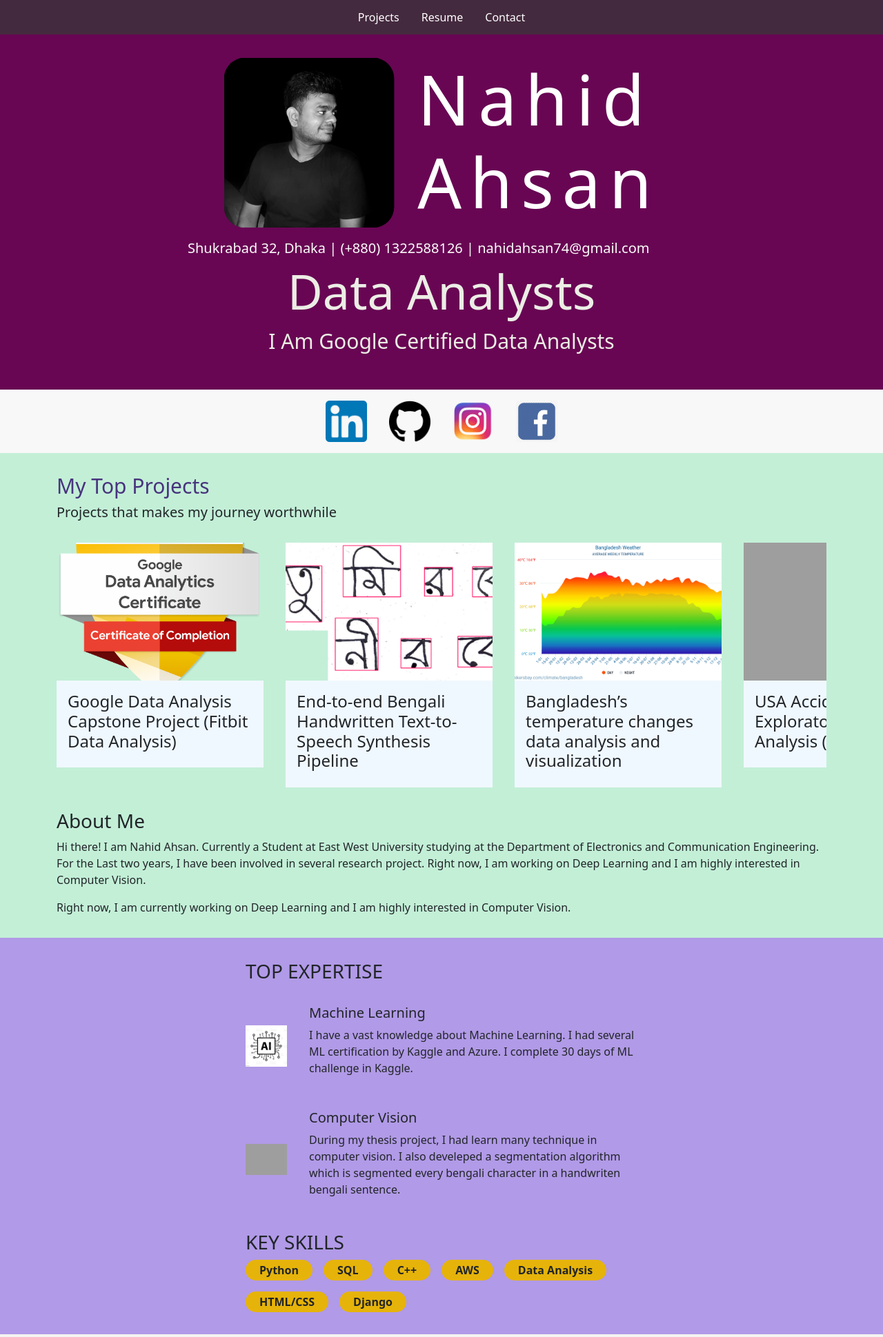
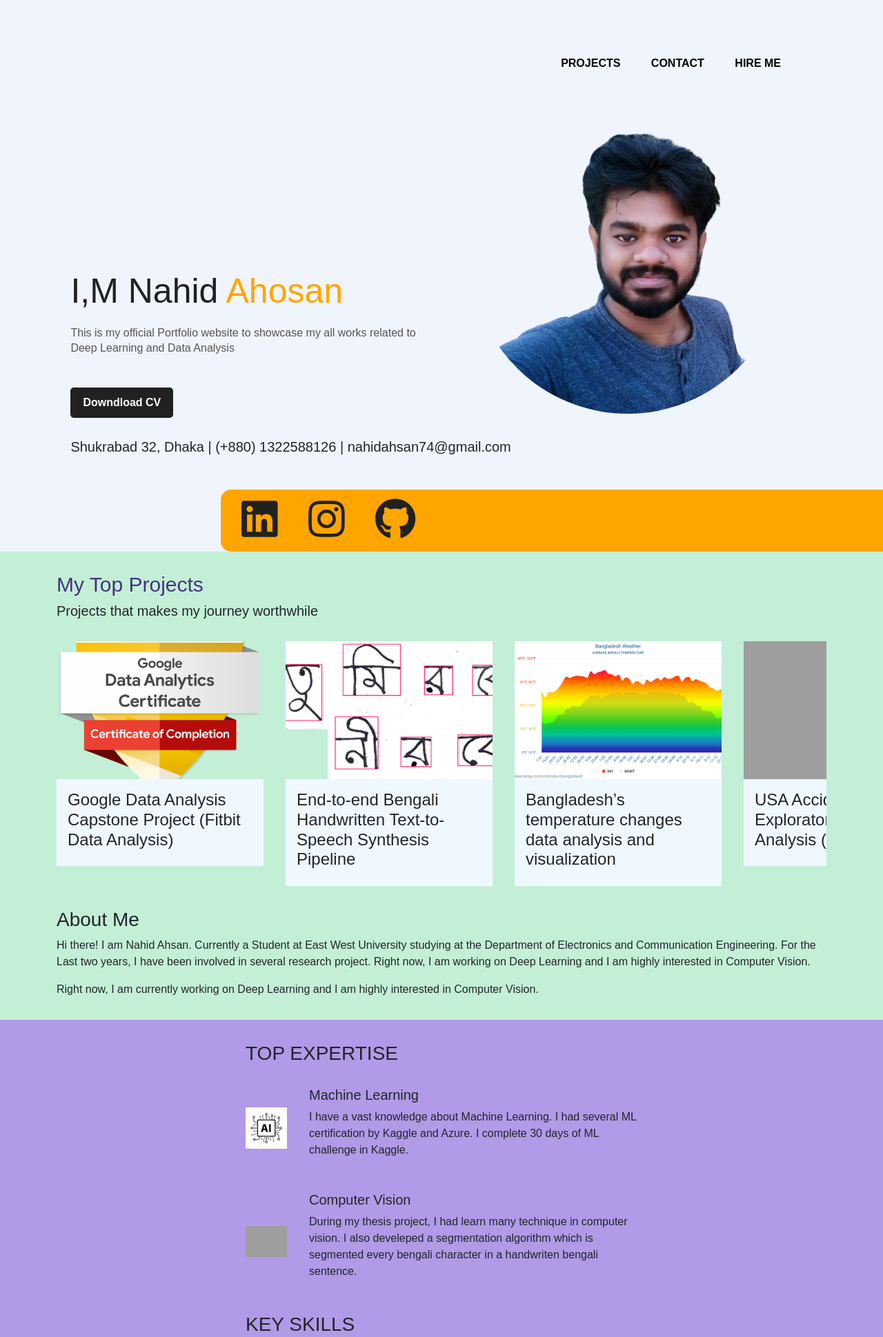
Before and after one commit to Nahid-Ahsan/Nahid_Portfolio, a Django app: page / in a window 1280 px wide. Shown: the top 1939 px of the page at 69% size. Run offline with Django 3.2, Linux system fonts and the light colour scheme; data comes from the database, SQL or seed files in the repository; both versions use the stored data as it was after the commit; some libraries are stand-ins or nearby versions; grey boxes are pictures that could not be loaded.

Commit message:
UI Update

```diff
--- a/base/templates/base/home.html
+++ b/base/templates/base/home.html
@@ -7,10 +7,10 @@
 
 
 <section class="hero">
-    <div class="hero-content">
+    <!-- <div class="hero-content">
         <div class="hero-content-intro">
             <img id='profile_pic' src="{% static 'images/dp_image.jpg' %}">
-            <h1 class= "intro--name"> Nahid <br> Ahsan </h1>
+            <h1 class= "intro--name">Nahid <br> Ahosan </h1>
 
         </div>
         <div class=subheading mb-5>
@@ -18,20 +18,49 @@
         </div>
 
         <div class="hero-content-subheadline">
-            <h3 class="description">Data Analysts</h3>
+            <h3 class="description">Data Analyst</h3>
             <p class="slogan">I Am Google Certified Data Analysts</p>
         </div>
+    </div> -->
+    <div class="hero">
+        <nav>
+            <img src="{% static 'images/logo.gif' %}" class="logo">
+            <ul>
+                <li><a href="{% url 'home' %}">PROJECTS</a></li>
+                <li><a href="{% url 'contact'%}">CONTACT</a></li>
+                {% if request.user.is_authenticated %}
+                <li><a href="{% url 'inbox' %}">INBOX</a></li>
+                <li><a href="{% url 'add-project' %}">ADD PROJECT</a></li>
+                <li><a href="{% url 'add-skill' %}">ADD SKILL</a></li>
+                {% endif %}
+                <li><a href="#">HIRE ME</a></li>
+
+            </ul>
+        </nav>
+        <div class="detel">
+            <h1>I,M Nahid <span>Ahosan</span></h1>
+            <p>This is my official Portfolio website to showcase my
+                all works related to <br> Deep Learning and Data Analysis </p>
+            <a href="{% static 'pdf/Nahid_Ahosan_CV.pdf' %}">Downdload CV</a>
+            <h5>Shukrabad 32, Dhaka | (+880) 1322588126 | nahidahsan74@gmail.com</h5>
+        </div>
+        <div class="images">
+            <!-- <img src="images/shape.png" class="shape"> -->
+            <img src="{% static 'images/nahid_dpp.png' %}" class="nahid">
+
+        </div>
+
+        <div class="social">
+
+            <a href="https://www.linkedin.com/in/md-nahid-ahosan-57a1b3140/"><i class="fab fa-linkedin"></i></a>
+            <a href="https://www.instagram.com/__n_.ahsan/"><i class="fab fa-instagram"></i></a>
+            <a href="https://github.com/Nahid-Ahsan"><i class="fab fa-github"></i></a>
+
+        </div>
     </div>
+
 </section>
 
-<section class="social">
-    <div class="social-link">
-        <a href="https://www.linkedin.com/in/md-nahid-ahosan-57a1b3140/"> <img id='linkedin' src="{% static 'images/linked.png' %}"></a>
-        <a href="https://github.com/Nahid-Ahsan"> <img id='git' src="{% static 'images/git.png' %}"></a>
-        <a href="https://www.instagram.com/__n_.ahsan/"> <img id='instagram' src="{% static 'images/instagram.png' %}"></a>
-        <a href="https://www.facebook.com/profile.php?id=100007224782130"> <img id='fb' src="{% static 'images/fb.png' %}"></a>
-    </div>
-</section>
 
 <section class="container">
 
@@ -139,7 +168,7 @@
 
 </section>
 
-<section class="section-1">
+<!-- <section class="section-1">
     <div class="container">
         <h3>GET IN TOUCH</h3>
         <form class="contact-form" method="POST">
@@ -161,7 +190,7 @@
 
     </div>
 
-</section>
+</section> -->
 
 
 {% endblock content %}
--- a/base/templates/base/main.html
+++ b/base/templates/base/main.html
@@ -9,6 +9,8 @@
         <link href="https://cdn.jsdelivr.net/npm/bootstrap@5.1.3/dist/css/bootstrap.min.css" rel="stylesheet"
         integrity="sha384-1BmE4kWBq78iYhFldvKuhfTAU6auU8tT94WrHftjDbrCEXSU1oBoqyl2QvZ6jIW3" crossorigin="anonymous">
         <link rel="stylesheet" type="text/css" media="screen" href="{% static 'styles/main.css' %} ">
+        <link rel="stylesheet" href="https://cdnjs.cloudflare.com/ajax/libs/font-awesome/5.15.3/css/all.min.css" integrity="sha512-iBBXm8fW90+nuLcSKlbmrPcLa0OT92xO1BIsZ+ywDWZCvqsWgccV3gFoRBv0z+8dLJgyAHIhR35VZc2oM/gI1w==" crossorigin="anonymous" referrerpolicy="no-referrer" />
+
     </head>
     <body>
 
--- a/base/templates/base/navbar.html
+++ b/base/templates/base/navbar.html
@@ -1,6 +1,6 @@
 
 
-<section class = "navigation-bar">
+<!-- <section class = "navigation-bar">
 
 
 
@@ -29,4 +29,5 @@
         </a>
         {% endif %}
 
-</section>
+
+</section> -->
--- a/base/urls.py
+++ b/base/urls.py
@@ -16,4 +16,8 @@ urlpatterns = [
     path('add-skill/',views.addSkill, name="add-skill"),
     path('add-endorsement/',views.addEndorsement, name="add-endorsement"),
 
+    path('contact/',views.contactPage, name="contact"),
+
+
+
 ]
--- a/base/views.py
+++ b/base/views.py
@@ -21,6 +21,17 @@ def homePage(request):
     context = {'projects': projects, 'skills': skills,
                 'detailedSkills': detailedSkills, 'form': form, 'endorsements': endorsements}
     return render(request, 'base/home.html',context)
+
+def contactPage(request):
+    form = MessageForm()
+
+    if request.method == 'POST':
+        form = MessageForm(request.POST)
+        if form.is_valid():
+            form.save()
+            messages.success(request, 'Your message was successfully sent')
+    context = {'form': form}
+    return render(request, 'base/contact.html',context)
 
 
 def projectPage(request, pk):
--- a/static/styles/main.css
+++ b/static/styles/main.css
@@ -1,6 +1,9 @@
+*{
+    font-family: sans-serif;
+}
 .navigation-bar{
-    background-color: #442a3e;
-    height: 50px;
+    background-color: #eff4fd;
+    height: 0px;
     display: flex;
     justify-content: center;
     align-items: center;
@@ -17,61 +20,151 @@
 }
 
 .hero{
-    background-color: #680653;
+    /* background-color: #680653;
     min-height: 50vh;
-    color: rgb(236, 238, 229);
+    color: rgb(236, 238, 229); */
+
+    position: relative;
+    width: 100%;
+    min-height: 100vh;
+    background: #eff4fd;
+    position: relative;
+
+}
+nav{
+    display: flex;
+    width: 80%;
+    margin: auto;
+    align-items: center;
+    justify-content: space-between;
 
 }
 
-#profile_pic{
+.logo{
+    width: 200px;
+    cursor: pointer;
+}
+
+nav ul li {
+    display: inline-block;
+    list-style: none;
+    margin: 10px 20px;
+}
+
+nav ul li a{
+    text-decoration: none;
+    color: #000;
+    font-weight: bold;
+}
+
+
+nav ul li a:hover{
+    color: red;
+}
+
+
+
+.detel{
+    margin-left: 8%;
+    margin-top: 15%;
+}
+
+.detel h1{
+    font-size: 50px;
+    color: #212121;
+    margin-bottom: 20px;
+}
+
+span{
+    color: orange;
+
+}
+
+.detel p{
+    color: #555;
+    line-height: 22px;
+
+}
+
+.detel a{
+    background: #212121;
+    padding: 10px 18px;
+    text-decoration: none;
+    font-weight: bold;
+    color: #fff;
+    display: inline-block;
+    margin: 30px 0;
+    border-radius: 5px;
+}
+
+.images{
+    width: 450px;
+    height: 500px;
+    position: absolute;
+    bottom: 0;
+    right: 100px;
+
+}
+
+.nahid{
+    border-radius: 50%;
+}
+
+.images img{
+    height: 90%;
+    position: absolute;
+    left: 50%;
+    bottom: 40%;
+    transform: translateX(-60%);
+    transition: bottom 1s, left 1s;
+}
+
+.images:hover .shape{
+    bottom: 40px;
+}
+
+.images:hover .girl{
+    left: 45%;
+}
+
+.social{
+    margin-left: 25%;
+    margin-top: 50px;
+    background-color: orange;
+    border-top-left-radius: 15px;
+    border-bottom-left-radius: 15px;
+
+}
+
+.social a{
+    font-size: 60px;
+    color: #212121;
+    margin-right: 10px;
+    padding-left: 30px;
+}
+
+.social a:hover{
+    color: whitesmoke;
+}
+
+/* #profile_pic{
     height: 250px;
     width: 250px;
     object-fit:cover;
     border-radius: 2em;
     padding: 0.1em;
-}
+} */
 
-.social-link{
+/* .social-link{
     background-color: #f8f8f8;
 
     padding-bottom: 1em;
     display: flex;
     justify-content:center;
     gap: 2em;
-}
+} */
 
-#linkedin{
-    height: 60px;
-    width: 60px;
-    object-fit:cover;
-    margin-top: 1em;
-    justify-content: center;
 
-}
-
-#fb{
-    height: 60px;
-    width: 60px;
-    object-fit:cover;
-    margin-top: 1em;
-    justify-content: center;
-}
-
-#git{
-    height: 60px;
-    width: 60px;
-    object-fit:cover;
-    margin-top: 1em;
-    justify-content: center;
-}
-
-#instagram{
-    height: 60px;
-    width: 60px;
-    object-fit:cover;
-    margin-top: 1em;
-    justify-content: center;
-}
 
 body{
     background-color: #beeed4e8;
@@ -210,7 +303,7 @@ body{
 
 
 .skill-tag{
-    background-color: rgb(230, 179, 10) ;
+    background-color: rgb(15, 13, 7) ;
     width: fit-content;
     padding: 3px 20px;
     border-radius: 20px;
```
Also changed, not shown: base/templates/base/contact.html (added, +31 -0 lines), base/templates/base/test.html (added, +41 -0 lines), static/styles/test.css (added, +115 -0 lines), db.sqlite3, static/images/Nahid_A-2.png (added), static/images/logo.gif (added), static/images/nahid_dpp.png (added), 1 other file.
